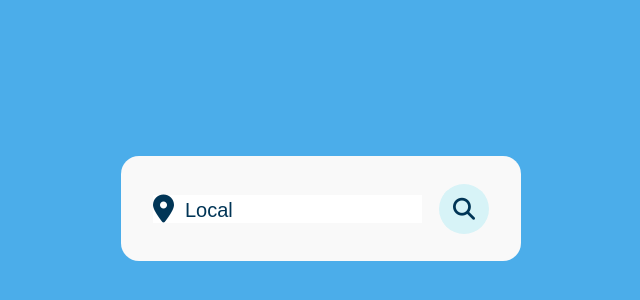
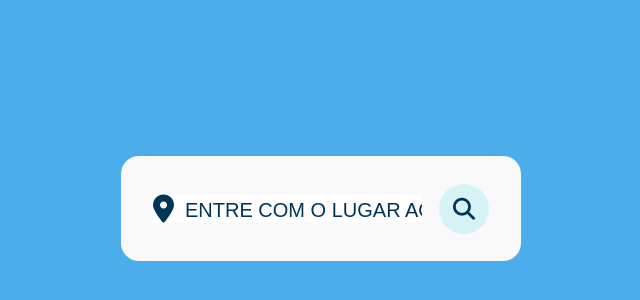
Before and after one commit to Italobgg/clima-api, a plain HTML site: page index.html in a window 1280 px wide. Shown: the part 192-492 px from the top of the page, without its empty margins (319-959 px from the left). Drawn offline with nearby package versions, Linux system fonts and the light colour scheme.

Commit message:
alterado placeholder do container

```diff
--- a/index.html
+++ b/index.html
@@ -15,7 +15,7 @@
     <div class="container">
         <div class="search-box">
             <i class="fa-solid fa-location-dot"></i>
-            <input type="text" placeholder="Local">
+            <input type="text" placeholder="ENTRE COM O LUGAR AQUI">
             <button class="fa-solid fa-magnifying-glass"></button>
         </div>
 
```
